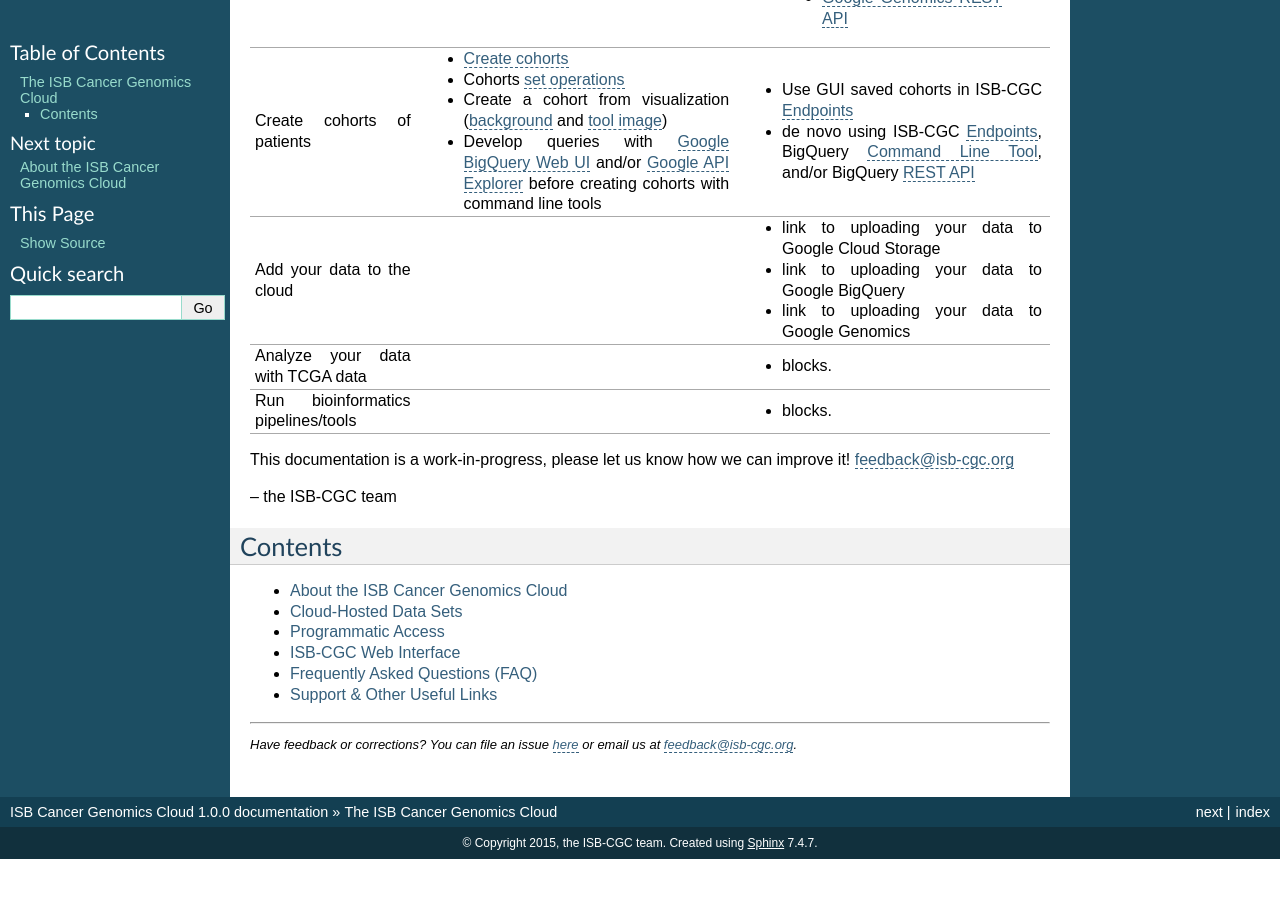
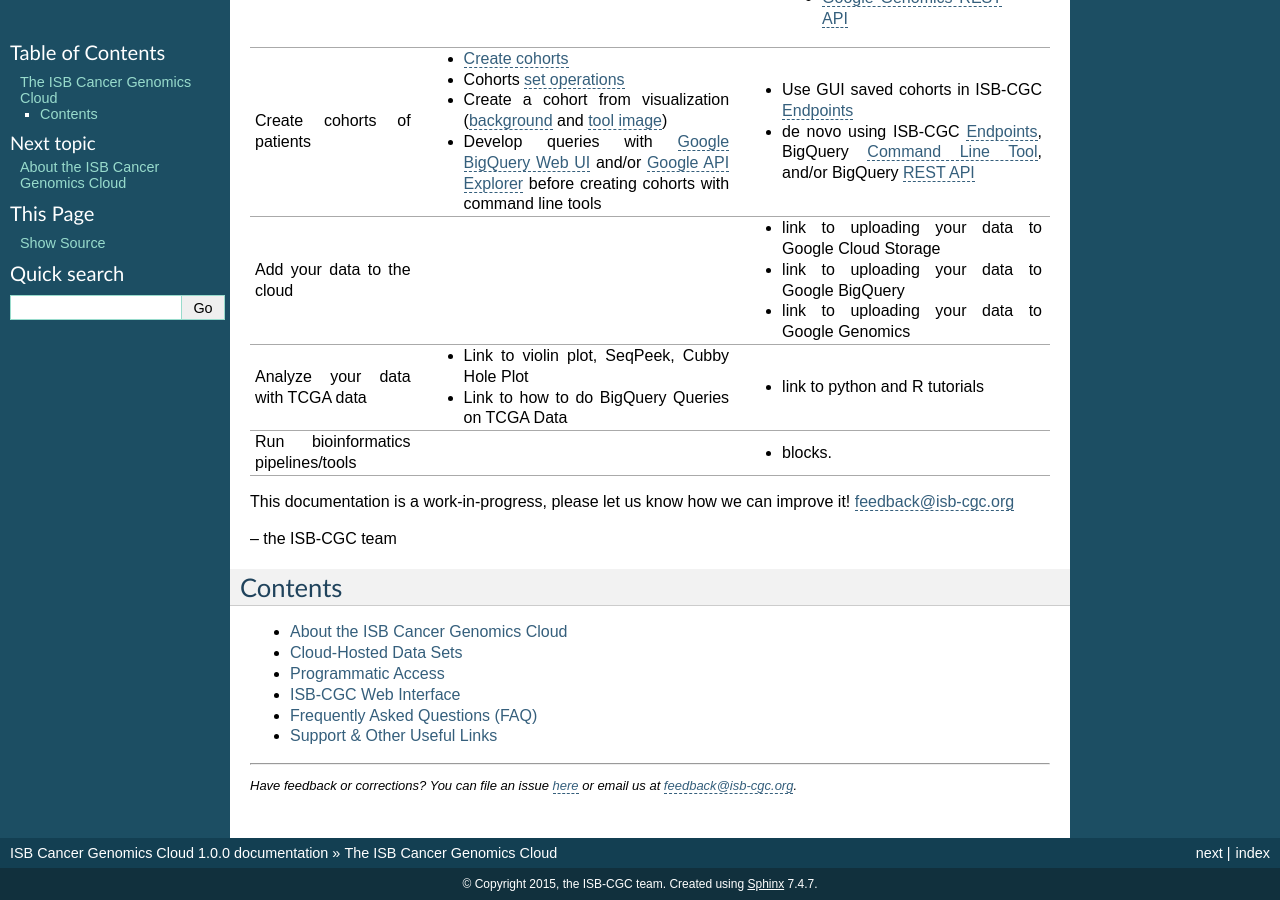
Before and after one commit to isb-cgc/readthedocs, a Sphinx documentation site: the page built from docs/source/index.rst, in a window 1280 px wide and 900 px high, scrolled down 1393 px. Built offline with Sphinx 7.4.7, drawn with Linux system fonts in a browser that asks for light colours; before the commit the page ends 2252 px from its top, so only the background shows below that.

Commit message:
Update index.rst

```diff
--- a/docs/source/index.rst
+++ b/docs/source/index.rst
@@ -56,7 +56,8 @@
 |                                   |                                                                                                                                                                                                                                                                                             |- link to uploading your data to Google BigQuery                                                                                                                                                                                                                         |
 |                                   |                                                                                                                                                                                                                                                                                             |- link to uploading your data to Google Genomics                                                                                                                                                                                                                         |
 +-----------------------------------+---------------------------------------------------------------------------------------------------------------------------------------------------------------------------------------------------------------------------------------------------------------------------------------------+-------------------------------------------------------------------------------------------------------------------------------------------------------------------------------------------------------------------------------------------------------------------------+
-|Analyze your data with TCGA data   |                                                                                                                                                                                                                                                                                             |- blocks.                                                                                                                                                                                                                                                                |
+|Analyze your data with TCGA data   |- Link to violin plot, SeqPeek, Cubby Hole Plot                                                                                                                                                                                                                                              |- link to python and R tutorials                                                                                                                                                                                                                                         |
+|                                   |- Link to how to do BigQuery Queries on TCGA Data                                                                                                                                                                                                                                            |                                                                                                                                                                                                                                                                         |
 +-----------------------------------+---------------------------------------------------------------------------------------------------------------------------------------------------------------------------------------------------------------------------------------------------------------------------------------------+-------------------------------------------------------------------------------------------------------------------------------------------------------------------------------------------------------------------------------------------------------------------------+
 |Run bioinformatics pipelines/tools |                                                                                                                                                                                                                                                                                             |- blocks.                                                                                                                                                                                                                                                                |
 +-----------------------------------+---------------------------------------------------------------------------------------------------------------------------------------------------------------------------------------------------------------------------------------------------------------------------------------------+-------------------------------------------------------------------------------------------------------------------------------------------------------------------------------------------------------------------------------------------------------------------------+
```
